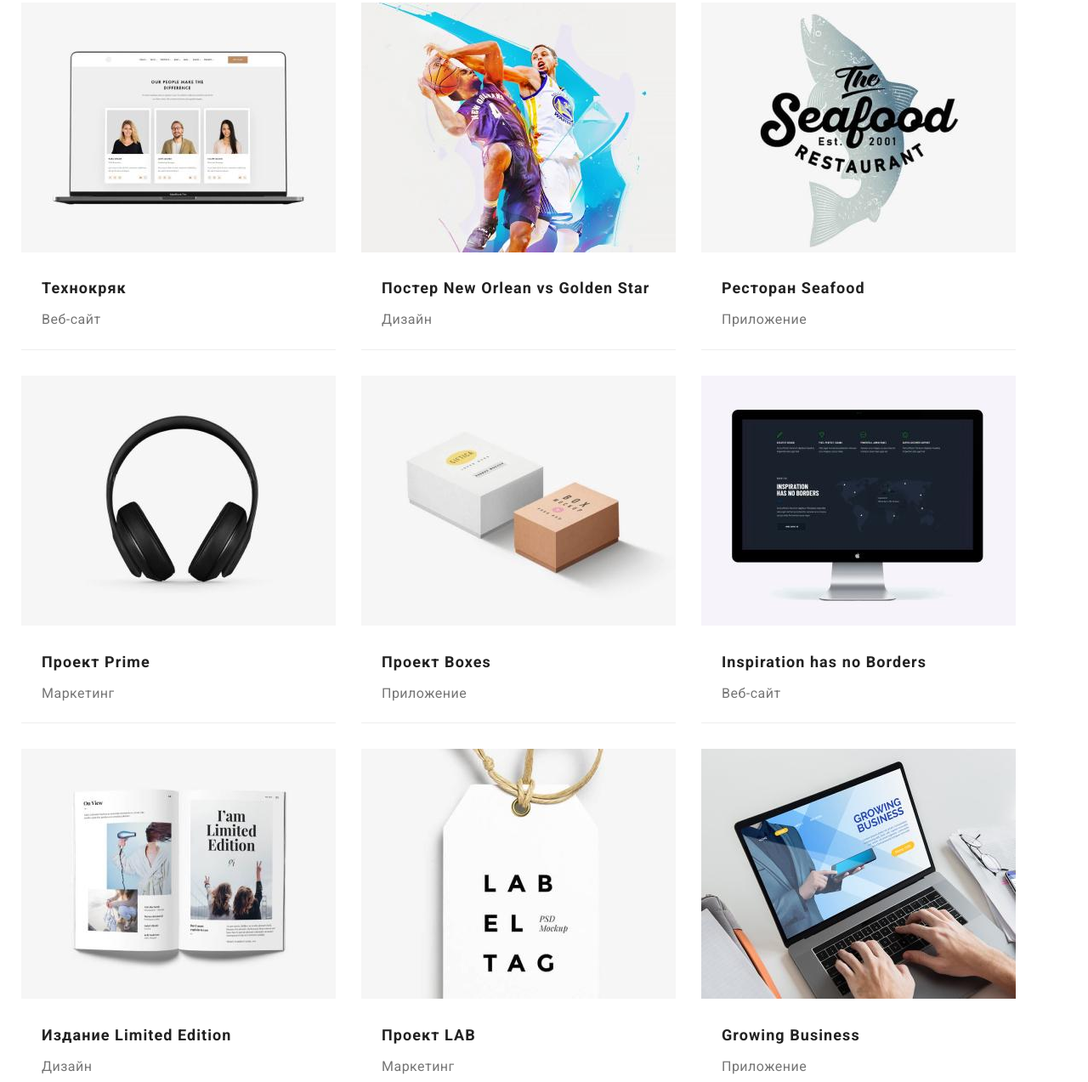
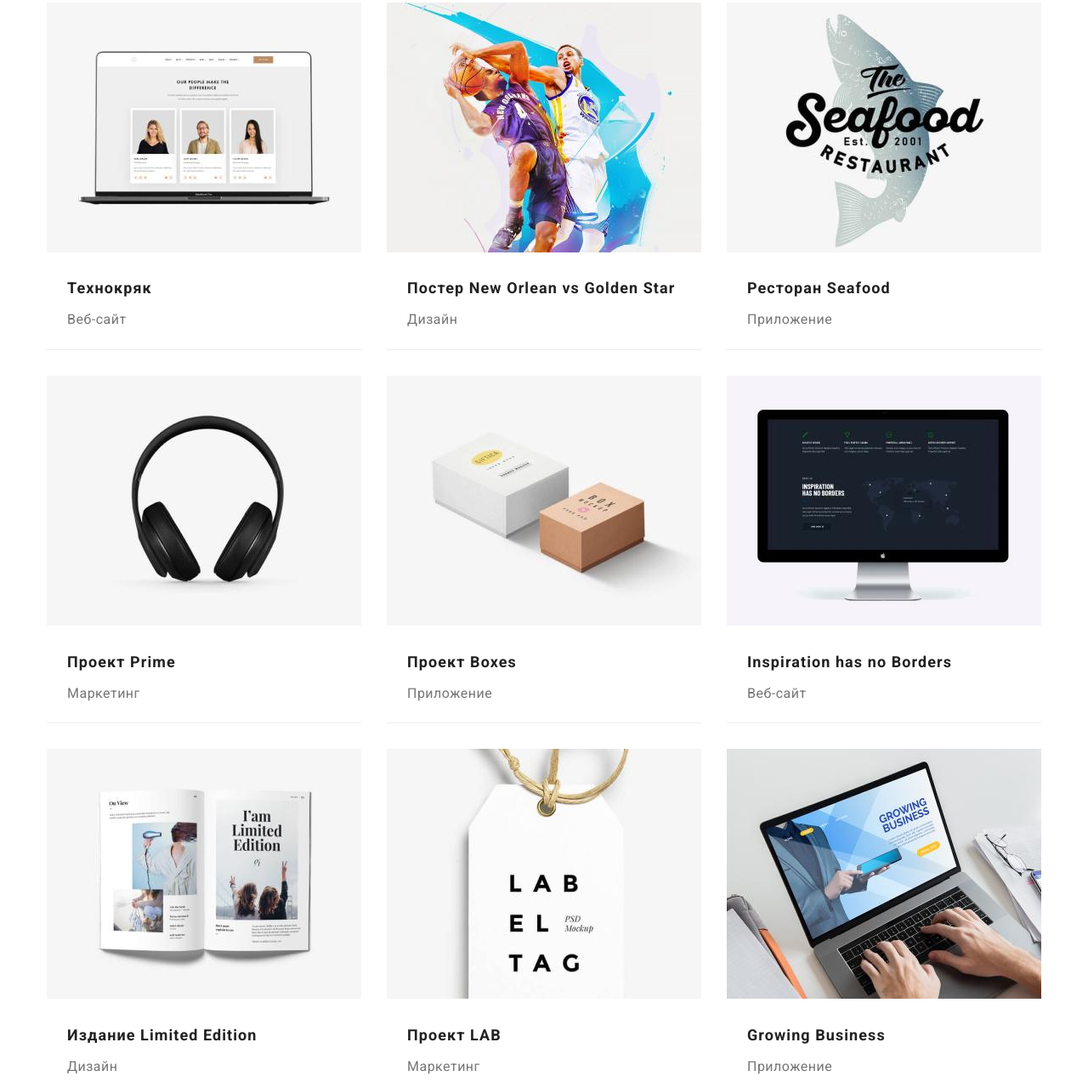
Before and after one commit to pikchas/goit-markup-hw-03, a plain HTML site: page portfolio.html in a window 1280 px wide. Shown: the part 260-1533 px from the top of the page at 85% size. Drawn offline with nearby package versions, Linux system fonts and the light colour scheme.

Commit message:
2 правка

```diff
--- a/css/styles.css
+++ b/css/styles.css
@@ -229,7 +229,7 @@ body {
 }
 .team-list {
     display: flex;
-
+    justify-content: space-between;
 }
 
 .team-title {
@@ -239,7 +239,7 @@ body {
     text-align: center;
     letter-spacing: 0.03em;
     color: var(--primary-text-color);
-    margin-bottom: 20px;
+    margin-bottom: 50px;
 }
 .team-item {
     width: 270px;
@@ -247,12 +247,9 @@ body {
     background: #FFFFFF;
     box-shadow: 0px 1px 3px rgba(0, 0, 0, 0.12), 0px 1px 1px rgba(0, 0, 0, 0.14), 0px 2px 1px rgba(0, 0, 0, 0.2);
     border-radius: 0px 0px 4px 4px;
-    margin-left: 30px;
-    margin-top: 30px;
-    flex-basis: calc((100% - 120px) / 4);
+
 }
 .team-item:first-child {
-    margin-left: -30px;
 
 }
 .foto-box {
@@ -305,7 +302,7 @@ body {
 .list-button {
     display: flex;
     justify-content: center;
-    margin-bottom: 20px;
+    margin-bottom: 50px;
 }
 .project-button {
     font-family: inherit;
@@ -342,15 +339,20 @@ body {
     background: #FFFFFF;
     border-bottom: 1px solid #EEEEEE;
     box-sizing: border-box;
-    margin-left: 30px;
-    margin-top: 30px;
-    flex-basis: calc((100% - 90px) / 3);
+
 }
-.project-box:nth-child(3n + 1) {
-    margin-left: -30px;
+.project-box:not(:nth-child(3n + 3)) {
+    margin-right: 30px;
+}
+.project-box:not(:nth-child(n+7)) {
+    margin-bottom: 30px;
 }
 .project-box-foto {
-    margin-bottom: 20px;
+
+}
+.about-project-box {
+    padding-top: 20px;
+    padding-left: 24px;
 }
 .project-box-title {
     font-weight: 700;
@@ -359,12 +361,12 @@ body {
     letter-spacing: 0.06em;
     color: var(--primary-text-color);
     margin-bottom: 4px;
-    margin-left: 24px;
+
 }
 .project-about {
     font-size: 16px;
     line-height: 1.87;
     letter-spacing: 0.03em;
     color: var(--second-text-color);
-    margin-left: 24px;
+
 }
--- a/portfolio.html
+++ b/portfolio.html
@@ -46,65 +46,83 @@
                     <li class="project-box">
                         <a class="project-box-link link" href="">
                             <img class="project-box-foto" src="./images/tehnokriak.jpg" alt="Технокряк" width="370">
+                            <div class="about-project-box">
                                 <h2 class="project-box-title">Технокряк</h2>
                                 <p class="project-about">Веб-сайт</p>
+                            </div>
                         </a>
                     </li>
                     <li class="project-box">
                         <a class="project-box-link link" href="">
                             <img class="project-box-foto" src="./images/new-orlean-vs-golden-star.jpg"
                                 alt="Постер_New_Orlean_vs_Golden_Star" width="370">
+                            <div class="about-project-box">
                                 <h2 class="project-box-title">Постер <span lang="en">New Orlean vs Golden Star</span> </h2>
                                 <p class="project-about">Дизайн</p>
+                            </div>
                         </a>
                     </li>
                     <li class="project-box">
                         <a class="project-box-link link" href="">
                             <img class="project-box-foto" src="./images/seafood.jpg" alt="Ресторан_Seafood" width="370">
+                            <div class="about-project-box">
                                 <h2 class="project-box-title">Ресторан <span lang="en">Seafood</span> </h2>
                                 <p class="project-about">Приложение</p>
+                            </div>
                         </a>
                     </li>
                     <li class="project-box">
                         <a class="project-box-link link" href="">
                             <img class="project-box-foto" src="./images/prime.jpg" alt="Проект_Prime" width="370">
+                            <div class="about-project-box">
                                 <h2 class="project-box-title">Проект <span lang="en">Prime</span> </h2>
                                 <p class="project-about">Маркетинг</p>
+                            </div>
                         </a>
                     </li>
                     <li class="project-box">
                         <a class="project-box-link link" href="">
                             <img class="project-box-foto" src="./images/boxes.jpg" alt="Проект_Boxes" width="370">
+                            <div class="about-project-box">
                                 <h2 class="project-box-title">Проект <span lang="en">Boxes</span> </h2>
                                 <p class="project-about">Приложение</p>
+                            </div>
                         </a>
                     </li>
                     <li class="project-box">
                         <a class="project-box-link link" href="">
                             <img class="project-box-foto" src="./images/inspiration.jpg" alt="Inspiration_has_no_Borders" width="370">
+                            <div class="about-project-box">
                                 <h2 class="project-box-title" lang="en">Inspiration has no Borders</h2>
                                 <p class="project-about">Веб-сайт</p>
+                            </div>
                         </a>
                     </li>
                     <li class="project-box">
                         <a class="project-box-link link" href="">
                             <img class="project-box-foto" src="./images/limited-edition.jpg" alt="Издание_Limited_Edition" width="370">
+                            <div class="about-project-box">
                                 <h2 class="project-box-title">Издание <span lang="en">Limited Edition</span> </h2>
                                 <p class="project-about">Дизайн</p>
+                            </div>
                         </a>
                     </li>
                     <li class="project-box">
                         <a class="project-box-link link" href="">
                             <img class="project-box-foto" src="./images/project-lab.jpg" alt="Проект_LAB" width="370">
+                            <div class="about-project-box">
                                 <h2 class="project-box-title">Проект <span lang="en">LAB</span> </h2>
                                 <p class="project-about">Маркетинг</p>
+                            </div>
                         </a>
                     </li>
                     <li class="project-box">
                         <a class="project-box-link link" href="">
                             <img class="project-box-foto" src="./images/growing-business.jpg" alt="Growing_Business" width="370">
+                            <div class="about-project-box">
                                 <h2 class="project-box-title" lang="en">Growing Business</h2>
                                 <p class="project-about">Приложение</p>
+                            </div>
                         </a>
                     </li>
                 </ul>
```
Lines whose indentation alone changed are shown as unchanged.
